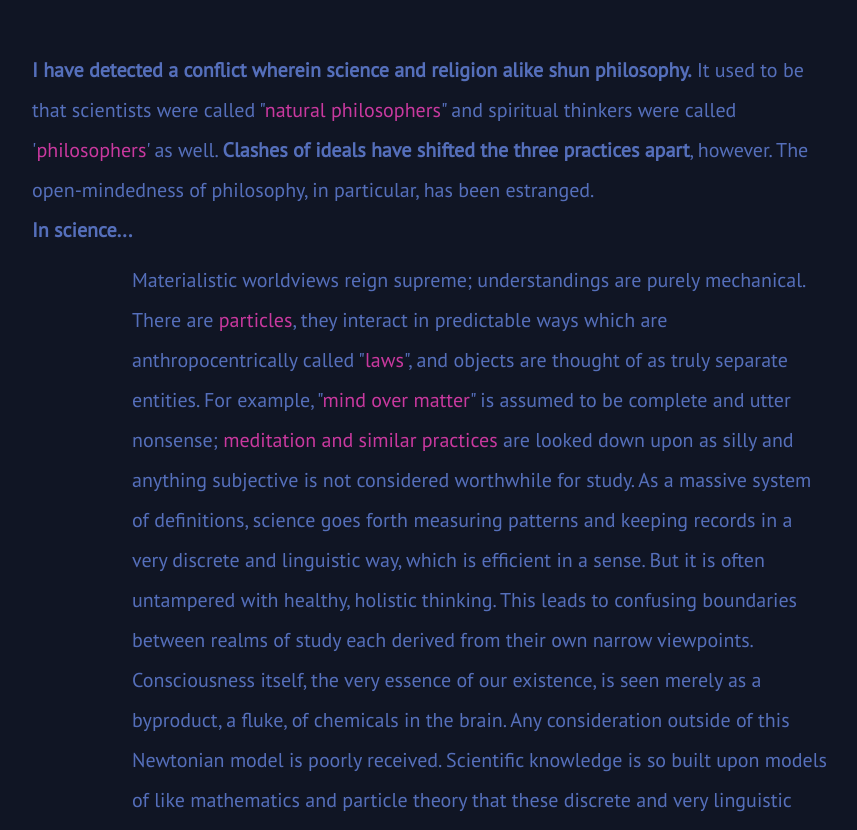
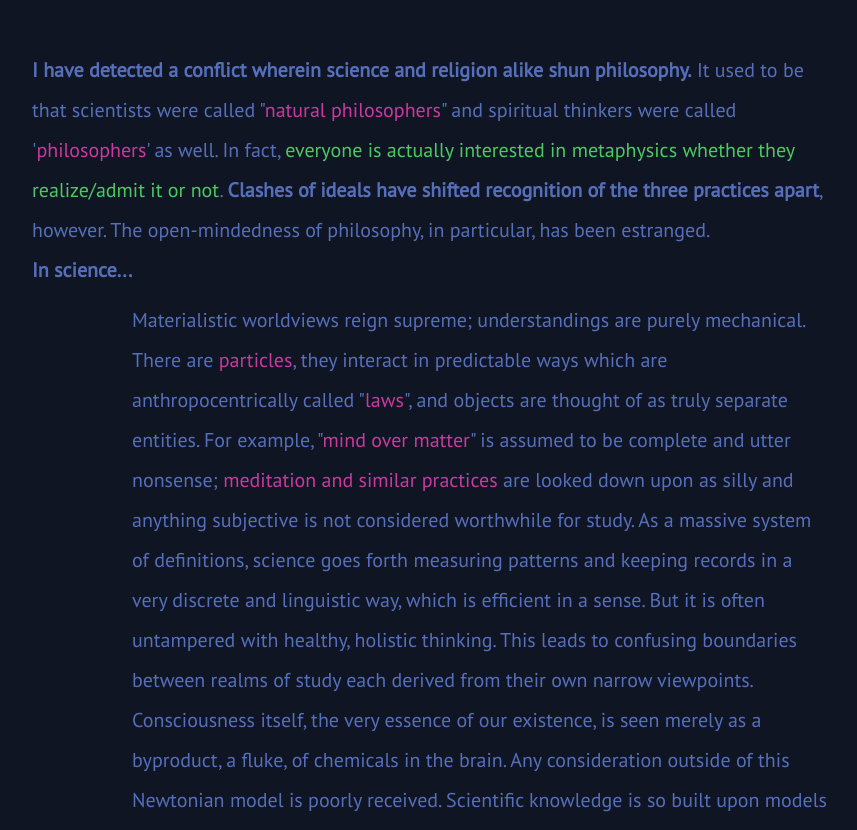
Before and after one commit to Hunter-Bobeck/Hunter-Bobeck.github.io, a plain HTML site: page Projects/The-Equivalencies/Intro.html in a window 1280 px wide. Shown: the part 1860-2690 px from the top of the page, without its empty margins (208-1065 px from the left). Drawn offline with Linux system fonts and the light colour scheme.

Commit message:
3.0
• improved The Equivalencies intro

```diff
--- a/Projects/The-Equivalencies/Intro.html
+++ b/Projects/The-Equivalencies/Intro.html
@@ -58,7 +58,7 @@
 			<br>
 			<br>
 			<p>
-				<span class="bold">I have detected a conflict wherein science and religion alike shun philosophy.</span> It used to be that scientists were called "<span class="content">natural philosophers</span>" and spiritual thinkers were called '<span class="content">philosophers</span>' as well. <span class="bold">Clashes of ideals have shifted the three practices apart</span>, however. The open-mindedness of philosophy, in particular, has been estranged.<br><span class="bold">In science...</span>
+				<span class="bold">I have detected a conflict wherein science and religion alike shun philosophy.</span> It used to be that scientists were called "<span class="content">natural philosophers</span>" and spiritual thinkers were called '<span class="content">philosophers</span>' as well. In fact, <a href="https://www.youtube.com/watch?v=hapQN2CovxE" target="blank">everyone is actually interested in metaphysics whether they realize/admit it or not</a>. <span class="bold">Clashes of ideals have shifted recognition of the three practices apart</span>, however. The open-mindedness of philosophy, in particular, has been estranged.<br><span class="bold">In science...</span>
 			</p>
 			<p class="tabbed">
 				Materialistic worldviews reign supreme; understandings are purely mechanical. There are <span class="content">particles</span>, they interact in predictable ways which are anthropocentrically called "<span class="content">laws</span>", and objects are thought of as truly separate entities. For example, "<span class="content">mind over matter</span>" is assumed to be complete and utter nonsense; <span class="content">meditation and similar practices</span> are looked down upon as silly and anything subjective is not considered worthwhile for study. As a massive system of definitions, science goes forth measuring patterns and keeping records in a very discrete and linguistic way, which is efficient in a sense. But it is often untampered with healthy, holistic thinking. This leads to confusing boundaries between realms of study each derived from their own narrow viewpoints. Consciousness itself, the very essence of our existence, is seen merely as a byproduct, a fluke, of chemicals in the brain. Any consideration outside of this Newtonian model is poorly received. Scientific knowledge is so built upon models of like mathematics and particle theory that these discrete and very linguistic ideas are assumed to be closer interpretations of reality than actual experience. Only now with a focus on quantum mechanics is this issue being brought into the light, with less deterministic worldviews being allowed into physicists' trains of thought.
```
